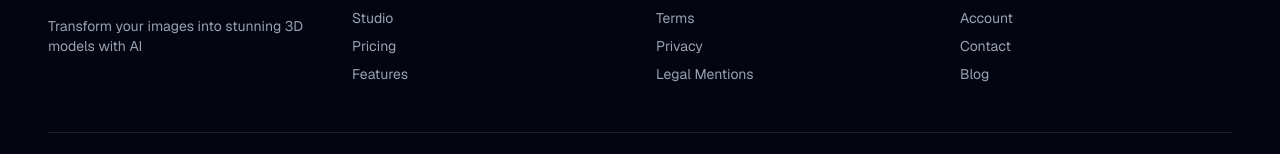
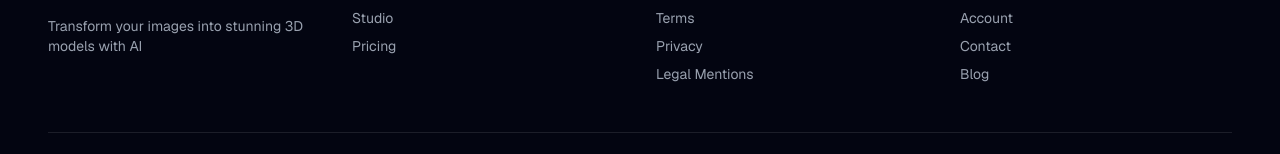
Before and after one commit to AjwadDaiki/Bunshin3D, a Next.js app: page /en in a window 1280 px wide. Shown: the part 4125-4279 px from the top of the page. Built offline with nearby package versions, Linux system fonts and the light colour scheme; no server answers.

Commit message:
Test production: nouvelle version

```diff
--- a/components/layout/FooterNew.tsx
+++ b/components/layout/FooterNew.tsx
@@ -24,9 +24,7 @@
                 <span className="text-brand-accent">3D</span>
               </span>
             </div>
-            <p className="text-sm text-gray-400 mb-4">
-              {t("tagline")}
-            </p>
+            <p className="text-sm text-gray-400 mb-4">{t("tagline")}</p>
           </div>
 
           <div>
@@ -46,14 +44,6 @@
                   className="hover:text-brand-primary transition-colors"
                 >
                   {tNav("pricing")}
-                </Link>
-              </li>
-              <li>
-                <Link
-                  href="/#features"
-                  className="hover:text-brand-primary transition-colors"
-                >
-                  {t("features")}
                 </Link>
               </li>
             </ul>
```
Also changed, not shown: 1 other file (tests, documents, lock files or other folders).
